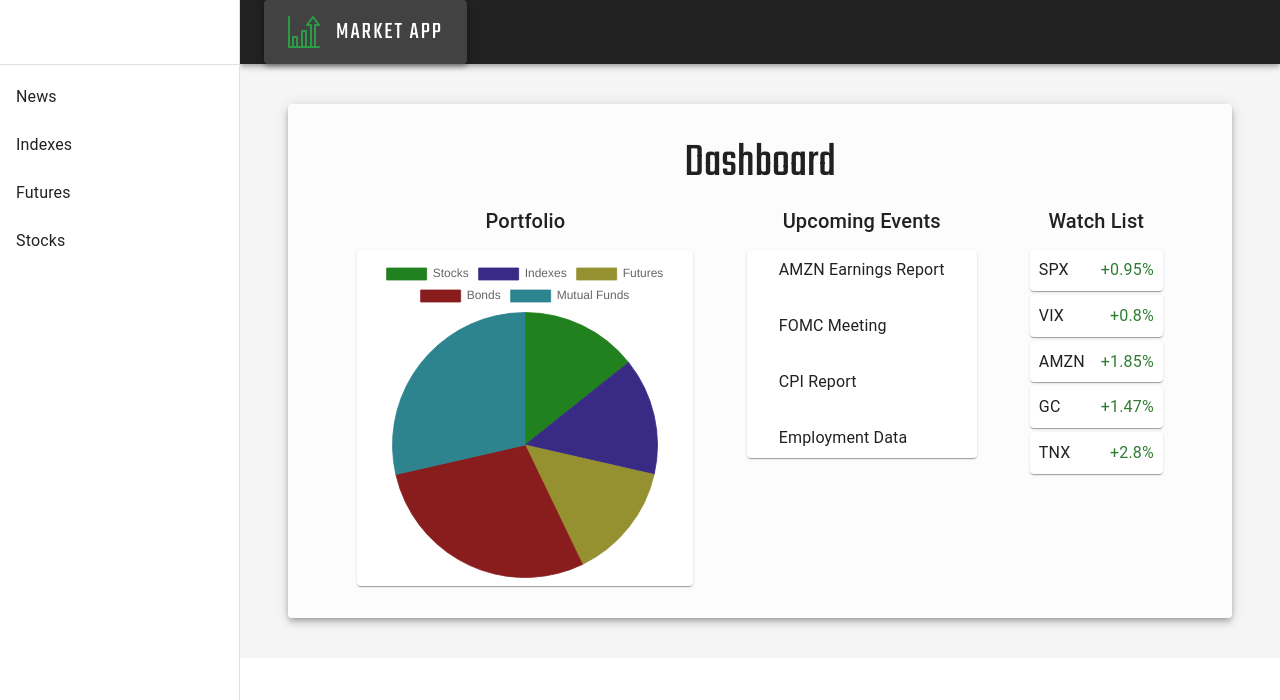
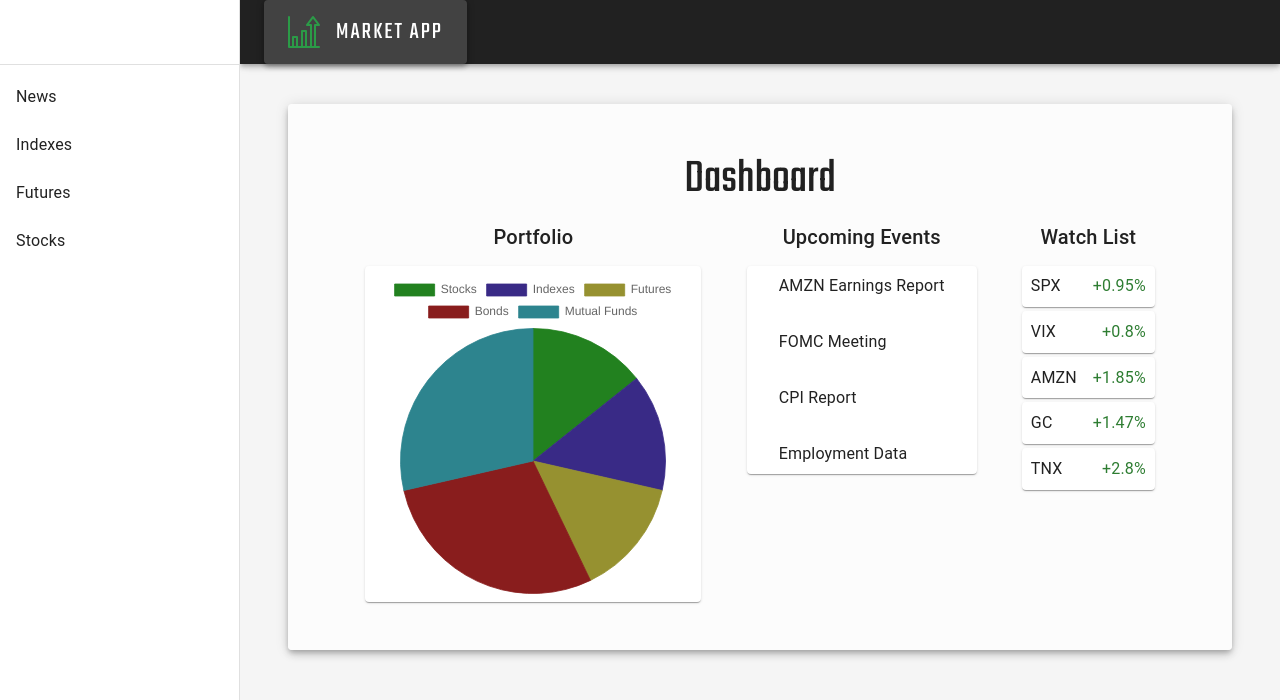
Before and after one commit to samouchka1/marketApp, a React (Create React App) app: page / in a window 1280 px wide. Shown: the top 700 px of the page. Built offline with nearby package versions, Linux system fonts and the light colour scheme.

Commit message:
Update Welcome.js

```diff
--- a/src/components/Welcome.js
+++ b/src/components/Welcome.js
@@ -50,13 +50,13 @@ const eventsAreaStyles = {
 
 const Welcome = () => {
   return (
-    <Container maxWidth={false}>
+    <Container maxWidth={false} sx={{mb: '10%'}}>
       <Slide direction="down">
         <Box>
           <Paper
             sx={{
               margin: {md: '1rem auto', xs: '0'},
-              padding: { md: '2rem', xs: '1rem'},
+              padding: { md: '3rem', xs: '1rem'},
               background: '#ffffffb0'
             }}
             elevation="5"
```
